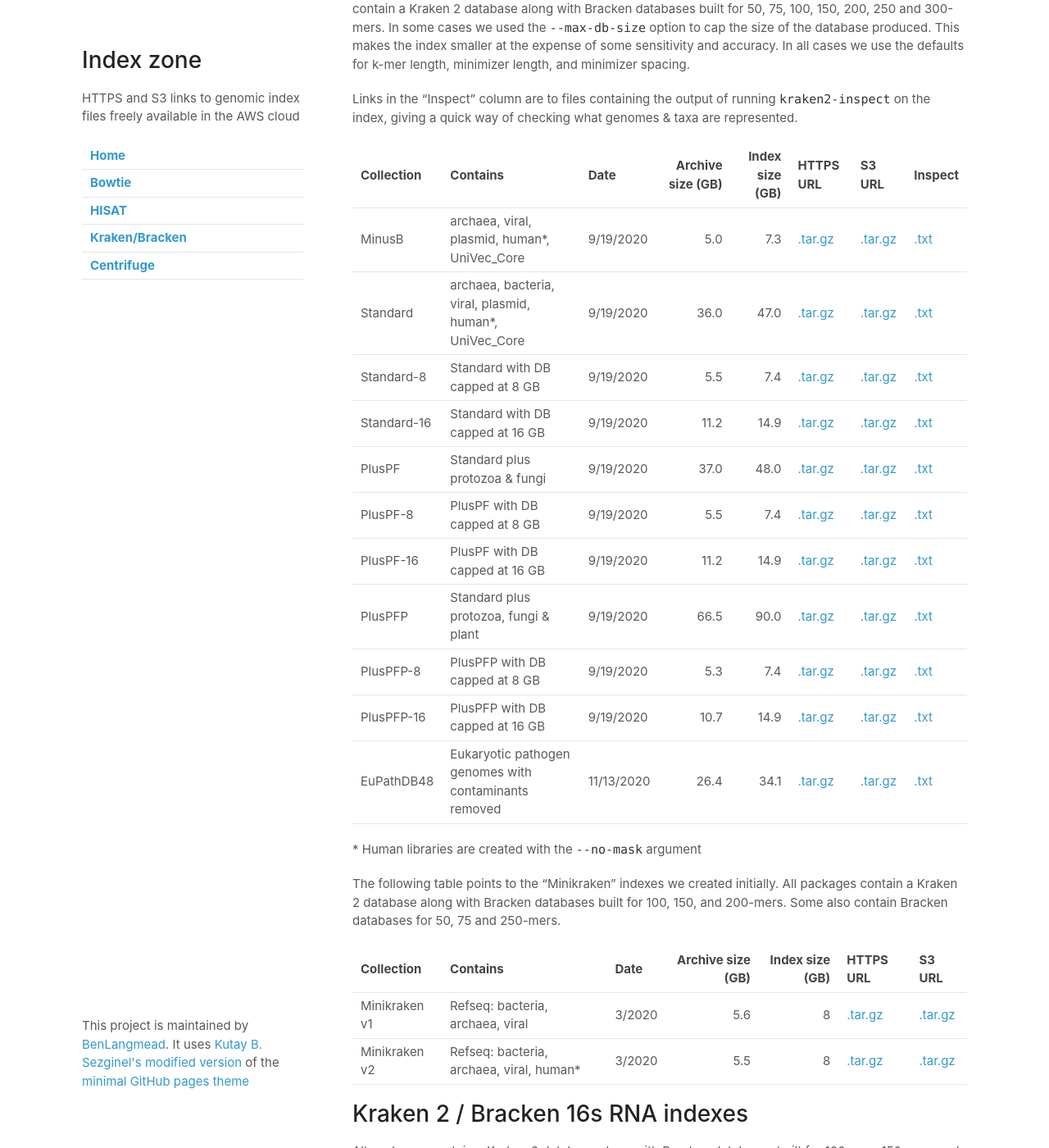
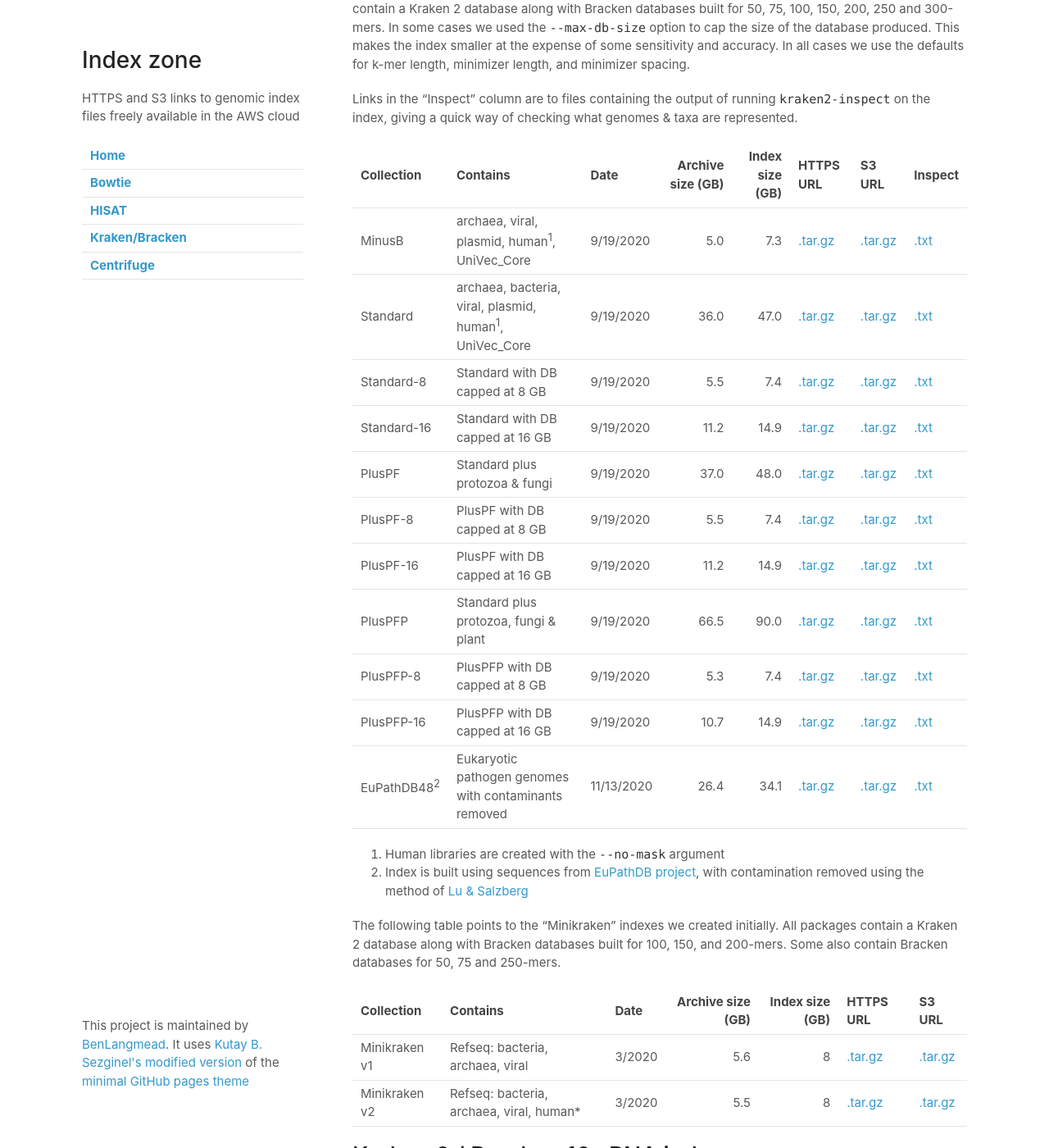
Before and after one commit to BenLangmead/aws-indexes, a Jekyll site: the page built from docs/k2.md, in a window 1280 px wide and 1400 px high, scrolled down 292 px. Shown: the whole window at 82% size. Built offline with Jekyll 4.4.1, drawn with Linux system fonts in a browser that asks for light colours; our own code applies the rules of GitHub Pages for plain Markdown files.

Commit message:
add EuPathDB footnote

```diff
--- a/docs/k2.md
+++ b/docs/k2.md
@@ -17,8 +17,8 @@ Links in the "Inspect" column are to files containing the output of running `kra
 
 Collection    |     Contains                                            | Date       | Archive size (GB) | Index size (GB) |                          HTTPS URL | S3 URL                                 | Inspect
 ------------- | ------------------------------------------------------- | ---------- | -----------------:| ---------------:| ---------------------------------- | -------------------------------------- | -------
-MinusB        | archaea, viral, plasmid, human*, UniVec_Core            | 9/19/2020  |               5.0 |             7.3 | [.tar.gz][k2_minusb_20200919]      | [.tar.gz][k2_minusb_20200919_s3]       | [.txt][k2_minusb_20200919_inspect]
-Standard      | archaea, bacteria, viral, plasmid, human*, UniVec_Core  | 9/19/2020  |              36.0 |            47.0 | [.tar.gz][k2_standard_20200919]    | [.tar.gz][k2_standard_20200919_s3]     | [.txt][k2_standard_20200919_inspect]
+MinusB        | archaea, viral, plasmid, human<sup>1</sup>, UniVec_Core            | 9/19/2020  |               5.0 |             7.3 | [.tar.gz][k2_minusb_20200919]      | [.tar.gz][k2_minusb_20200919_s3]       | [.txt][k2_minusb_20200919_inspect]
+Standard      | archaea, bacteria, viral, plasmid, human<sup>1</sup>, UniVec_Core  | 9/19/2020  |              36.0 |            47.0 | [.tar.gz][k2_standard_20200919]    | [.tar.gz][k2_standard_20200919_s3]     | [.txt][k2_standard_20200919_inspect]
 Standard-8    | Standard with DB capped at 8 GB                         | 9/19/2020  |               5.5 |             7.4 | [.tar.gz][k2_standard_8_20200919]  | [.tar.gz][k2_standard_8_20200919_s3]   | [.txt][k2_standard_8_20200919_inspect]
 Standard-16   | Standard with DB capped at 16 GB                        | 9/19/2020  |              11.2 |            14.9 | [.tar.gz][k2_standard_16_20200919] | [.tar.gz][k2_standard_16_20200919_s3]  | [.txt][k2_standard_16_20200919_inspect]
 PlusPF        | Standard plus protozoa & fungi                          | 9/19/2020  |              37.0 |            48.0 | [.tar.gz][k2_pluspf_20200919]      | [.tar.gz][k2_pluspf_20200919_s3]       | [.txt][k2_pluspf_20200919_inspect]
@@ -27,7 +27,7 @@ PlusPF-16     | PlusPF with DB capped at 16 GB                          | 9/19/2
 PlusPFP       | Standard plus protozoa, fungi & plant                   | 9/19/2020  |              66.5 |            90.0 | [.tar.gz][k2_pluspfp_20200919]     | [.tar.gz][k2_pluspfp_20200919_s3]      | [.txt][k2_pluspfp_20200919_inspect]
 PlusPFP-8     | PlusPFP with DB capped at 8 GB                          | 9/19/2020  |               5.3 |             7.4 | [.tar.gz][k2_pluspfp_8_20200919]   | [.tar.gz][k2_pluspfp_8_20200919_s3]    | [.txt][k2_pluspfp_8_20200919_inspect]
 PlusPFP-16    | PlusPFP with DB capped at 16 GB                         | 9/19/2020  |              10.7 |            14.9 | [.tar.gz][k2_pluspfp_16_20200919]  | [.tar.gz][k2_pluspfp_16_20200919_s3]   | [.txt][k2_pluspfp_16_20200919_inspect]
-EuPathDB48    | Eukaryotic pathogen genomes with contaminants removed   | 11/13/2020 |              26.4 |            34.1 | [.tar.gz][k2_eupathdb_20201113]    | [.tar.gz][k2_eupathdb_20201113_s3]     | [.txt][k2_eupathdb_20201113_inspect]
+EuPathDB48<sup>2</sup> | Eukaryotic pathogen genomes with contaminants removed   | 11/13/2020 |              26.4 |            34.1 | [.tar.gz][k2_eupathdb_20201113]    | [.tar.gz][k2_eupathdb_20201113_s3]     | [.txt][k2_eupathdb_20201113_inspect]
 
 <div class="datatable-end"></div>
 
@@ -67,7 +67,8 @@ EuPathDB48    | Eukaryotic pathogen genomes with contaminants removed   | 11/13/
 [k2_pluspfp_16_20200919_inspect]: https://genome-idx.s3.amazonaws.com/kraken/pluspfp_16gb_20200919/inspect.txt
 [k2_eupathdb_20201113_inspect]: https://genome-idx.s3.amazonaws.com/kraken/k2_eupathdb48_20201113/EuPathDB48_Contents.txt
 
-\* Human libraries are created with the `--no-mask` argument
+1. Human libraries are created with the `--no-mask` argument
+2. Index is built using sequences from [EuPathDB project](https://veupathdb.org/veupathdb/app), with contamination removed using the method of [Lu & Salzberg](https://doi.org/10.1371/journal.pcbi.1006277)
 
 The following table points to the "Minikraken" indexes we created initially.  All packages contain a Kraken 2 database along with Bracken databases built for 100, 150, and 200-mers.  Some also contain Bracken databases for 50, 75 and 250-mers.
 
```
